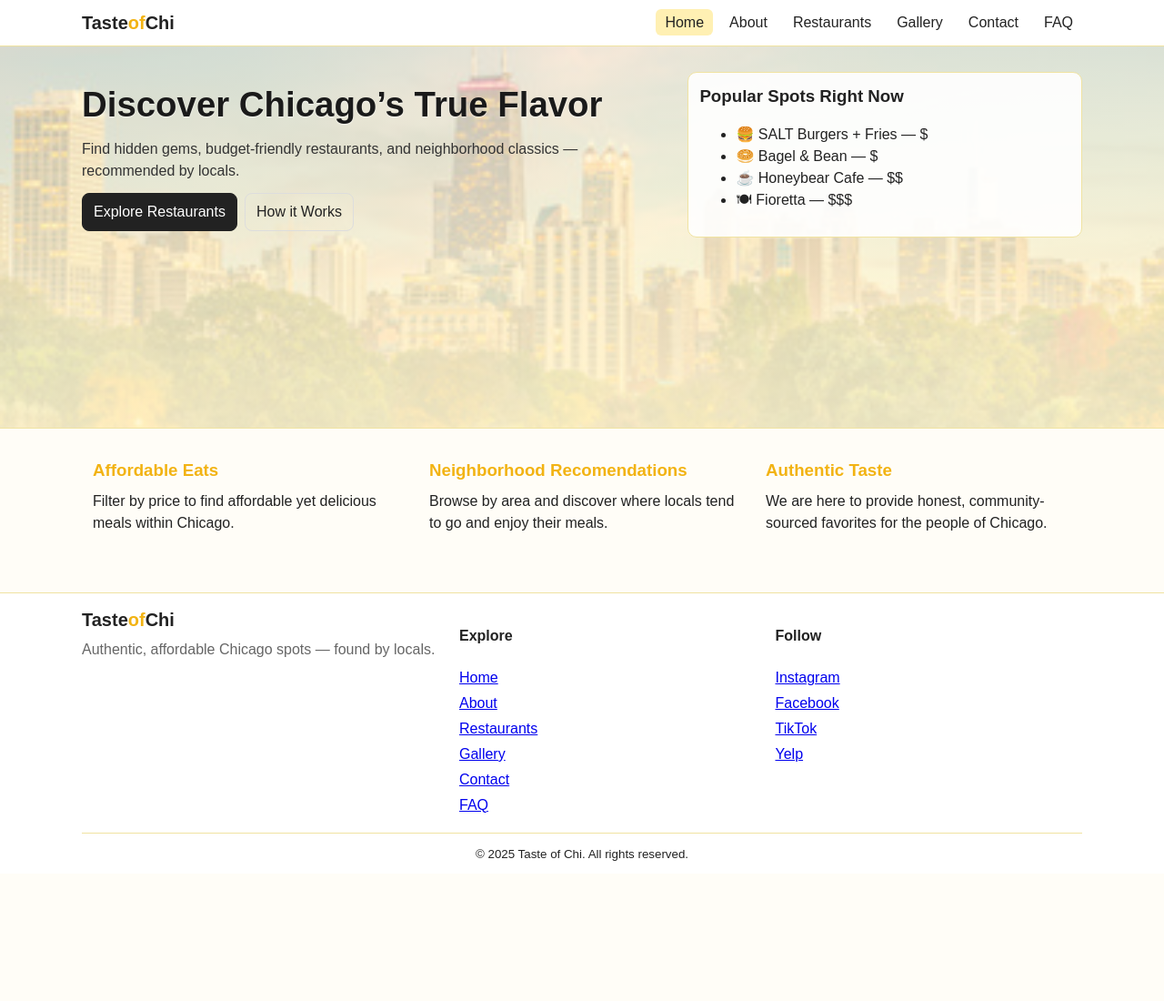
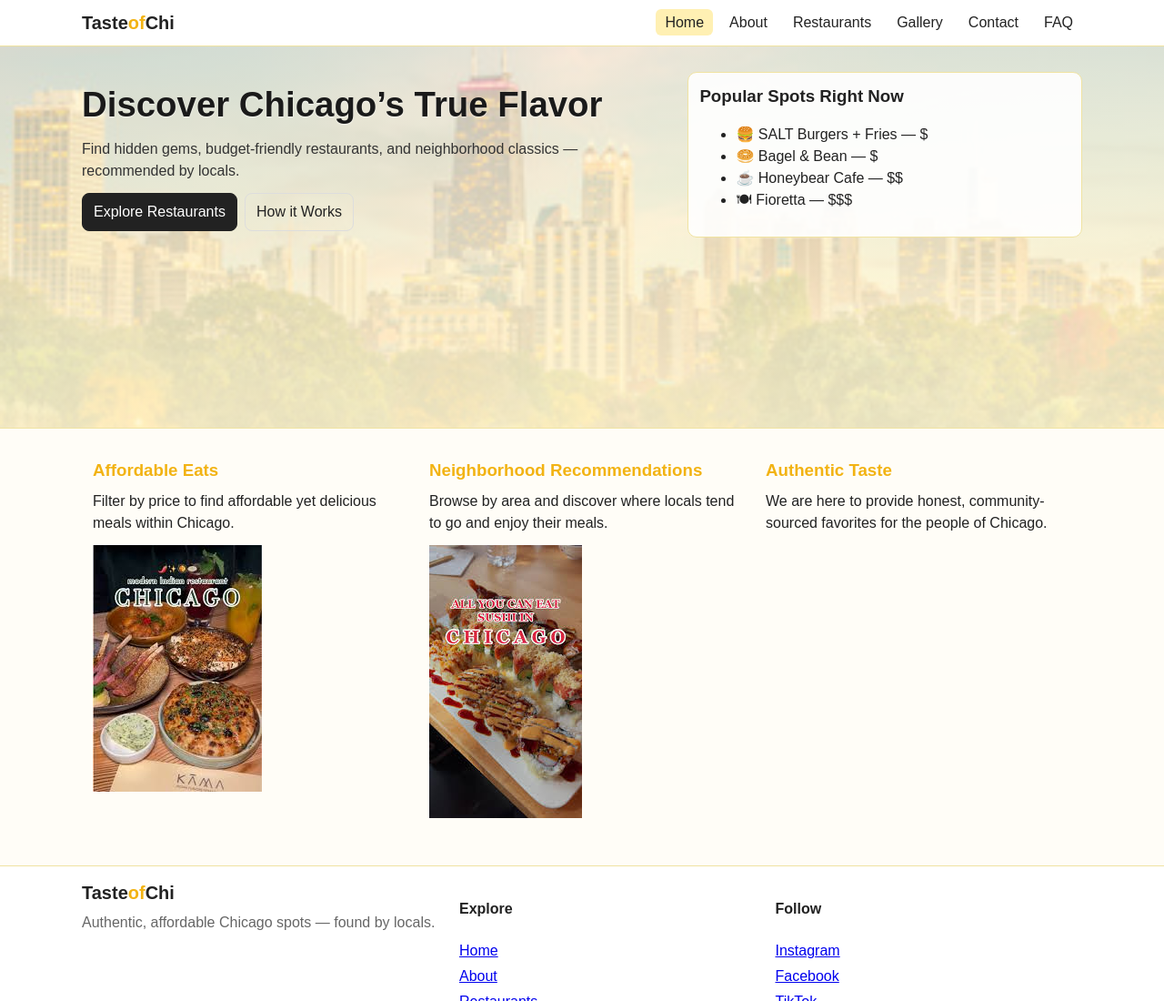
Before and after one commit to Huzi1080/TasteOfChi-ITMD-362-Final-Project-, a plain HTML site: page index.html in a window 1280 px wide. Shown: the top 1100 px of the page at 91% size. Before the commit the page ends 960 px from the top, so only its background shows below. Drawn offline with Linux system fonts and the light colour scheme.

Commit message:
Update index.html

```diff
--- a/index.html
+++ b/index.html
@@ -11,6 +11,7 @@
   <link rel="stylesheet" href="css/style.css" />
   <script defer src="js/script.js"></script>
 </head>
+
 <body data-page="home">
   <header class="site-header" role="banner">
     <div class="container nav-wrap">
@@ -40,6 +41,7 @@
   </header>
 
   <main>
+    <!-- Hero section -->
     <section class="hero">
       <div class="container hero-inner">
         <div class="hero-copy">
@@ -64,15 +66,20 @@
       </div>
     </section>
 
+    <!-- Pillars section with images -->
     <section class="pillars container">
       <article class="pillar-card">
         <h3>Affordable Eats</h3>
         <p>Filter by price to find affordable yet delicious meals within Chicago.</p>
+        <img src="Pictures/indian.jpg" alt="Affordable Indian food in Chicago" />
       </article>
+
       <article class="pillar-card">
-        <h3>Neighborhood Recomendations</h3>
+        <h3>Neighborhood Recommendations</h3>
         <p>Browse by area and discover where locals tend to go and enjoy their meals.</p>
+        <img src="Pictures/sushi.jpg" alt="Neighborhood sushi restaurant in Chicago" />
       </article>
+
       <article class="pillar-card">
         <h3>Authentic Taste</h3>
         <p>We are here to provide honest, community-sourced favorites for the people of Chicago.</p>
@@ -80,6 +87,7 @@
     </section>
   </main>
 
+  <!-- Footer -->
   <footer class="site-footer">
     <div class="container footer-grid">
       <div>
@@ -101,7 +109,7 @@
         <h4>Follow</h4>
         <ul class="footer-nav">
           <li><a href="#" aria-label="Instagram">Instagram</a></li>
-          <li><a href="#" aria-label="Yelp">Facebook</a></li>
+          <li><a href="#" aria-label="Facebook">Facebook</a></li>
           <li><a href="#" aria-label="TikTok">TikTok</a></li>
           <li><a href="#" aria-label="Yelp">Yelp</a></li>
         </ul>
```
